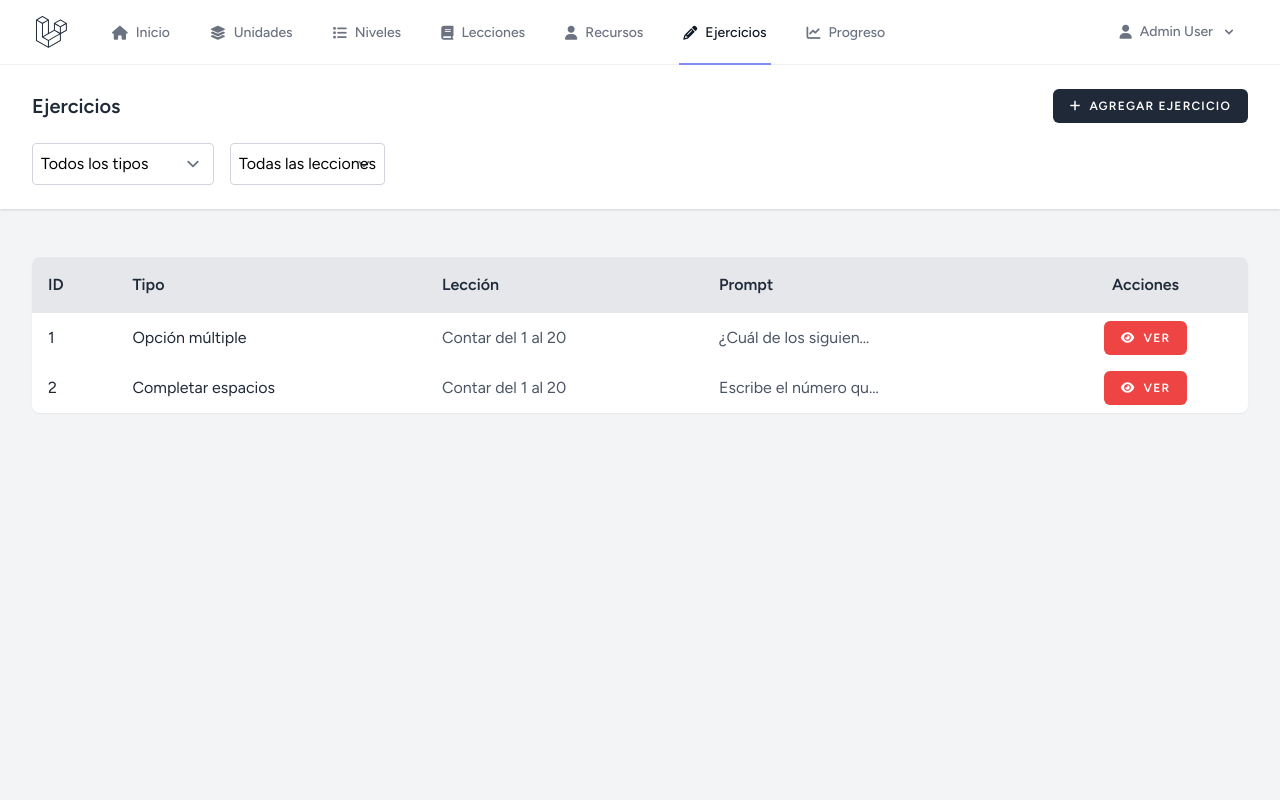
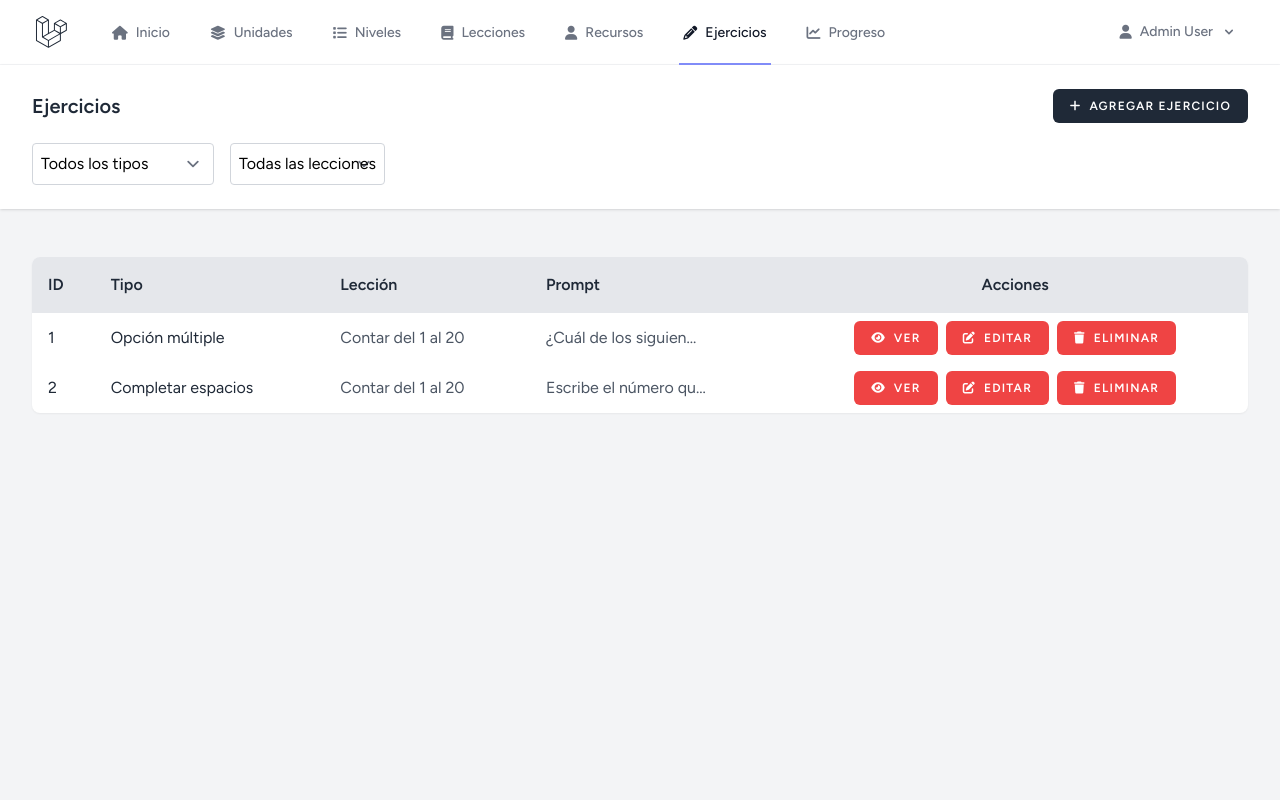
Before and after one commit to StevenU21/learning-english, a Laravel app: page /exercises in a window 1280 px wide. Run offline with Laravel 12, Linux system fonts and the light colour scheme; the visitor is signed in with stand-in values (Sample User, id 1); data comes from the database, SQL or seed files in the repository; style sheets or scripts are compiled from the project's sources; some libraries are stand-ins or nearby versions.

Commit message:
feat: Add permissions handling to exercise show page and update exercise index for improved functionality

```diff
--- a/app/Http/Controllers/Admin/ExerciseController.php
+++ b/app/Http/Controllers/Admin/ExerciseController.php
@@ -80,8 +80,10 @@
     {
         $this->authorize('view', $exercise);
         $exercise->load('exerciseType', 'lesson');
+        $permissions = PermissionHelper::getPermissions('exercises');
         return Inertia::render('Admin/Exercises/Show', [
-            'exercise' => $exercise
+            'exercise' => $exercise,
+            'permissions' => $permissions,
         ]);
     }
 
--- a/resources/js/Pages/Admin/Exercises/Index.vue
+++ b/resources/js/Pages/Admin/Exercises/Index.vue
@@ -1,19 +1,24 @@
 <script setup>
 import AuthenticatedLayout from '@/Layouts/AuthenticatedLayout.vue';
-import { Head, Link, useForm } from '@inertiajs/vue3';
+import { Head, Link, useForm, router } from '@inertiajs/vue3';
+import { computed } from 'vue';
 import PrimaryButton from '@/Components/PrimaryButton.vue';
 import SelectInput from '@/Components/SelectInput.vue';
 
 const props = defineProps({
     exercises: [Object, Array],
-    permissions: Object,
     filters: Object,
     types: Array,
     lessons: Array,
 });
 
-const { exercises, permissions, filters, types, lessons } = props;
-const exerciseList = Array.isArray(exercises) ? exercises : (exercises.data ?? []);
+const exerciseList = computed(() => {
+    const list = props.exercises;
+    return Array.isArray(list) ? list : (list?.data ?? []);
+});
+const filters = props.filters;
+const types = props.types;
+const lessons = props.lessons;
 
 const form = useForm({
     type: filters.type || '',
@@ -22,6 +27,11 @@
 
 function applyFilters() {
     form.get(route('exercises.index'), { preserveState: true, replace: true });
+}
+
+function deleteExercise(id) {
+    if (!confirm('¿Estás seguro de eliminar este ejercicio?')) return;
+    router.delete(route('exercises.destroy', id));
 }
 </script>
 
@@ -36,7 +46,7 @@
                     Ejercicios
                 </h2>
                 <div>
-                    <Link v-if="permissions.create" :href="route('exercises.create')">
+                    <Link :href="route('exercises.create')">
                     <PrimaryButton>
                         <i class="fa-solid fa-plus mr-2"></i> Agregar Ejercicio
                     </PrimaryButton>
@@ -90,24 +100,22 @@
                                     </td>
                                     <td class="text-gray-600 dark:text-gray-400 px-4 py-2">
                                         {{ exercise.prompt && exercise.prompt.length > 20 ? exercise.prompt.slice(0, 20)
-                                        + '…' :
-                                        exercise.prompt }}
+                                            + '…' :
+                                            exercise.prompt }}
                                     </td>
                                     <td class="px-4 py-2 space-x-2 text-center">
                                         <div class="flex justify-center space-x-2">
-                                            <Link v-if="permissions.view" :href="route('exercises.show', exercise.id)">
+                                            <Link :href="route('exercises.show', exercise.id)">
                                             <PrimaryButton class="bg-red-500 hover:bg-red-700 text-white">
                                                 <i class="fa-solid fa-eye mr-2"></i> Ver
                                             </PrimaryButton>
                                             </Link>
-                                            <Link v-if="permissions.update"
-                                                :href="route('exercises.edit', exercise.id)">
+                                            <Link :href="route('exercises.edit', exercise.id)">
                                             <PrimaryButton class="bg-red-500 hover:bg-red-700 text-white">
                                                 <i class="fa-solid fa-pen-to-square mr-2"></i> Editar
                                             </PrimaryButton>
                                             </Link>
-                                            <PrimaryButton v-if="permissions.destroy"
-                                                @click="confirm('¿Estás seguro?') && $inertia.delete(route('exercises.destroy', exercise.id))"
+                                            <PrimaryButton @click="deleteExercise(exercise.id)"
                                                 class="bg-red-500 hover:bg-red-700 text-white">
                                                 <i class="fa-solid fa-trash mr-2"></i> Eliminar
                                             </PrimaryButton>
--- /dev/null
+++ b/resources/js/Pages/Admin/Exercises/Show.vue
@@ -0,0 +1,143 @@
+<script setup>
+import AuthenticatedLayout from '@/Layouts/AuthenticatedLayout.vue';
+import PrimaryButton from '@/Components/PrimaryButton.vue';
+import { Head, Link } from '@inertiajs/vue3';
+
+const props = defineProps({
+    exercise: { type: Object, required: true },
+    permissions: { type: Object, required: false, default: () => ({}) }
+});
+
+const { exercise } = props;
+
+function isArray(val) { return Array.isArray(val); }
+function prettyJSON(val) { try { return JSON.stringify(val, null, 2); } catch { return val; } }
+</script>
+
+<template>
+    <AuthenticatedLayout>
+
+        <Head :title="`Ejercicio #${exercise.id}`" />
+        <template #header>
+            <div class="flex justify-between items-center">
+                <h2
+                    class="font-semibold text-xl text-gray-800 dark:text-gray-200 leading-tight flex items-center gap-2">
+                    <i class="fa-solid fa-dumbbell text-gray-400"></i>
+                    Ejercicio #{{ exercise.id }}
+                </h2>
+                <div class="space-x-2 flex">
+                    <Link :href="route('exercises.index')">
+                    <PrimaryButton class="bg-red-500 hover:bg-red-700 text-white">
+                        <i class="fa-solid fa-arrow-left mr-2"></i> Volver
+                    </PrimaryButton>
+                    </Link>
+                    <Link v-if="permissions?.update" :href="route('exercises.edit', exercise.id)">
+                    <PrimaryButton class="bg-red-500 hover:bg-red-700 text-white">
+                        <i class="fa-solid fa-pen-to-square mr-2"></i> Editar
+                    </PrimaryButton>
+                    </Link>
+                    <PrimaryButton v-if="permissions?.destroy"
+                        @click="confirm('¿Estás seguro de eliminar este ejercicio?') && $inertia.delete(route('exercises.destroy', exercise.id))"
+                        class="bg-red-500 hover:bg-red-700 text-white">
+                        <i class="fa-solid fa-trash mr-2"></i> Eliminar
+                    </PrimaryButton>
+                </div>
+            </div>
+        </template>
+
+        <div class="py-12">
+            <div class="max-w-5xl mx-auto sm:px-6 lg:px-8">
+                <div class="bg-gray-800 overflow-hidden shadow-sm sm:rounded-lg border border-gray-700">
+                    <div class="overflow-x-auto">
+                        <table class="w-full min-w-max rounded-xl overflow-hidden border border-gray-600">
+                            <tbody>
+                                <tr class="border-b border-gray-600 hover:bg-gray-600/40 transition">
+                                    <th class="text-left p-4 text-gray-200 w-48 align-top">
+                                        <i class="fa-solid fa-font mr-2"></i>Tipo
+                                    </th>
+                                    <td class="p-4 text-gray-300 font-semibold">{{ exercise.exercise_type?.name || '-'
+                                        }}</td>
+                                </tr>
+                                <tr class="border-b border-gray-600 hover:bg-gray-600/40 transition">
+                                    <th class="text-left p-4 text-gray-200 w-48 align-top">
+                                        <i class="fa-solid fa-layer-group mr-2"></i>Lección
+                                    </th>
+                                    <td class="p-4">
+                                        <span v-if="exercise.lesson?.name"
+                                            class="inline-block bg-gray-600/80 text-gray-300 px-3 py-1 rounded-full text-sm font-medium shadow-sm">
+                                            {{ exercise.lesson.name }}
+                                        </span>
+                                        <span v-else class="text-gray-400">-</span>
+                                    </td>
+                                </tr>
+                                <tr class="border-b border-gray-600 hover:bg-gray-600/40 transition">
+                                    <th class="text-left p-4 text-gray-200 w-48 align-top">
+                                        <i class="fa-solid fa-align-left mr-2"></i>Enunciado
+                                    </th>
+                                    <td class="p-4 text-gray-300">{{ exercise.prompt }}</td>
+                                </tr>
+                                <tr class="border-b border-gray-600 hover:bg-gray-600/40 transition"
+                                    v-if="exercise.explanation">
+                                    <th class="text-left p-4 text-gray-200 w-48 align-top">
+                                        <i class="fa-solid fa-circle-info mr-2"></i>Explicación
+                                    </th>
+                                    <td class="p-4 text-gray-300 italic">{{ exercise.explanation }}</td>
+                                </tr>
+                                <!-- Opciones -->
+                                <tr class="border-b border-gray-600 hover:bg-gray-600/40 transition"
+                                    v-if="exercise.options && exercise.options.length">
+                                    <th class="text-left p-4 text-gray-200 w-48 align-top">
+                                        <i class="fa-solid fa-list-ul mr-2"></i>Opciones
+                                    </th>
+                                    <td class="p-4 text-gray-300">
+                                        <ul class="list-disc list-inside space-y-1"
+                                            v-if="Array.isArray(exercise.options) && exercise.options.every(o => typeof o !== 'object')">
+                                            <li v-for="(opt, i) in exercise.options" :key="i">{{ opt }}</li>
+                                        </ul>
+                                        <div v-else
+                                            class="text-xs font-mono whitespace-pre-wrap bg-gray-900/60 p-3 rounded border border-gray-700">
+                                            {{ prettyJSON(exercise.options) }}</div>
+                                    </td>
+                                </tr>
+                                <!-- Solución -->
+                                <tr class="border-b border-gray-600 hover:bg-gray-600/40 transition"
+                                    v-if="exercise.solution && exercise.solution.length">
+                                    <th class="text-left p-4 text-gray-200 w-48 align-top">
+                                        <i class="fa-solid fa-key mr-2"></i>Solución
+                                    </th>
+                                    <td class="p-4 text-gray-300">
+                                        <!-- Caso solución simple lista -->
+                                        <ul class="list-decimal list-inside space-y-1"
+                                            v-if="Array.isArray(exercise.solution) && exercise.solution.every(s => typeof s !== 'object')">
+                                            <li v-for="(s, i) in exercise.solution" :key="i">{{ s }}</li>
+                                        </ul>
+                                        <!-- Caso objetos (pares, matches, diálogo) -->
+                                        <div v-else class="space-y-2">
+                                            <div v-for="(row, i) in exercise.solution" :key="i"
+                                                class="bg-gray-900/50 rounded px-3 py-2 text-sm border border-gray-700">
+                                                <template v-if="row.left !== undefined && row.right !== undefined">
+                                                    <span class="text-indigo-300 font-medium">{{ row.left }}</span>
+                                                    <span class="text-gray-400"> → </span>
+                                                    <span class="text-pink-300">{{ row.right }}</span>
+                                                </template>
+                                                <template
+                                                    v-else-if="row.concepto !== undefined && row.definicion !== undefined">
+                                                    <span class="text-indigo-300 font-medium">{{ row.concepto }}</span>
+                                                    <span class="text-gray-400"> → </span>
+                                                    <span class="text-pink-300">{{ row.definicion }}</span>
+                                                </template>
+                                                <template v-else>
+                                                    <code class="text-xs">{{ prettyJSON(row) }}</code>
+                                                </template>
+                                            </div>
+                                        </div>
+                                    </td>
+                                </tr>
+                            </tbody>
+                        </table>
+                    </div>
+                </div>
+            </div>
+        </div>
+    </AuthenticatedLayout>
+</template>
--- a/resources/js/Pages/Admin/Units/Index.vue
+++ b/resources/js/Pages/Admin/Units/Index.vue
@@ -23,6 +23,8 @@
     router.delete(route('units.destroy', id), {
         preserveScroll: true,
         onSuccess: () => {
+            // Recarga los props para actualizar la lista
+            router.reload({ preserveScroll: true });
         },
     });
 }
@@ -90,7 +92,7 @@
                                     <td class="text-gray-600 dark:text-gray-400 px-4 py-2">{{ unit.expected_time }}
                                     </td>
                                     <td class="text-gray-600 dark:text-gray-400 px-4 py-2">{{ unit.level?.name || ''
-                                    }}
+                                        }}
                                     </td>
                                     <td class="px-4 py-2 space-x-2 text-center">
                                         <div class="flex justify-center space-x-2">
```
